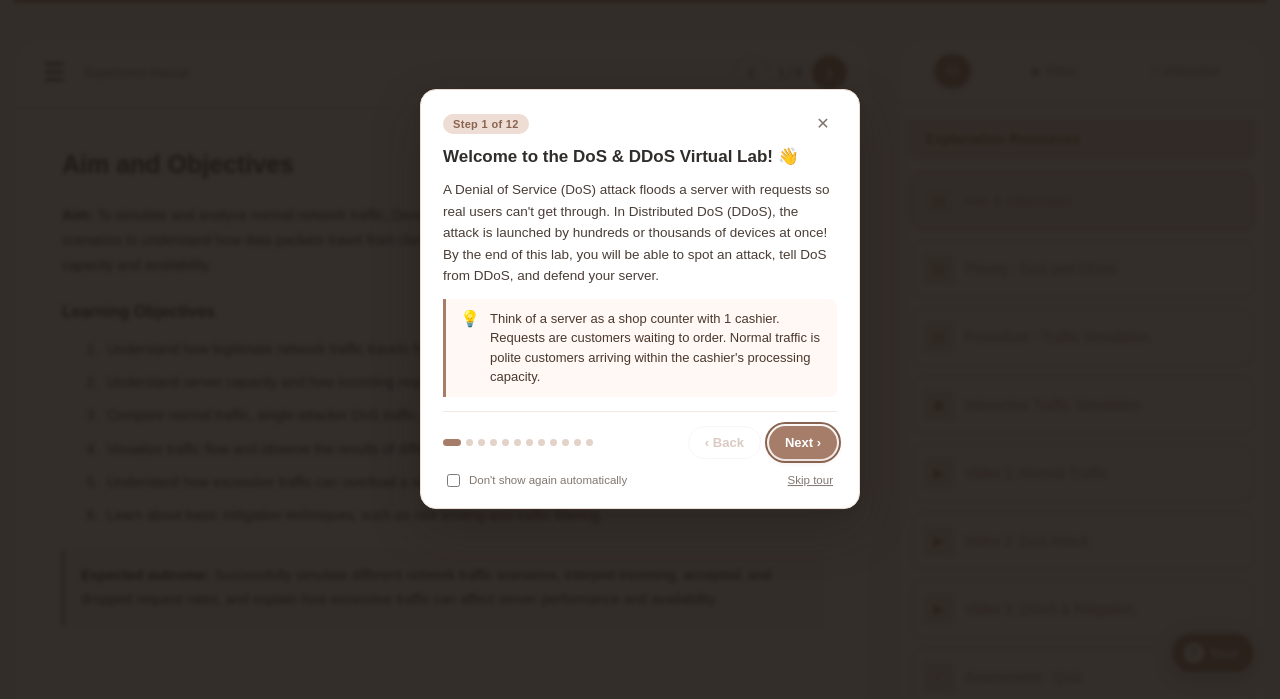
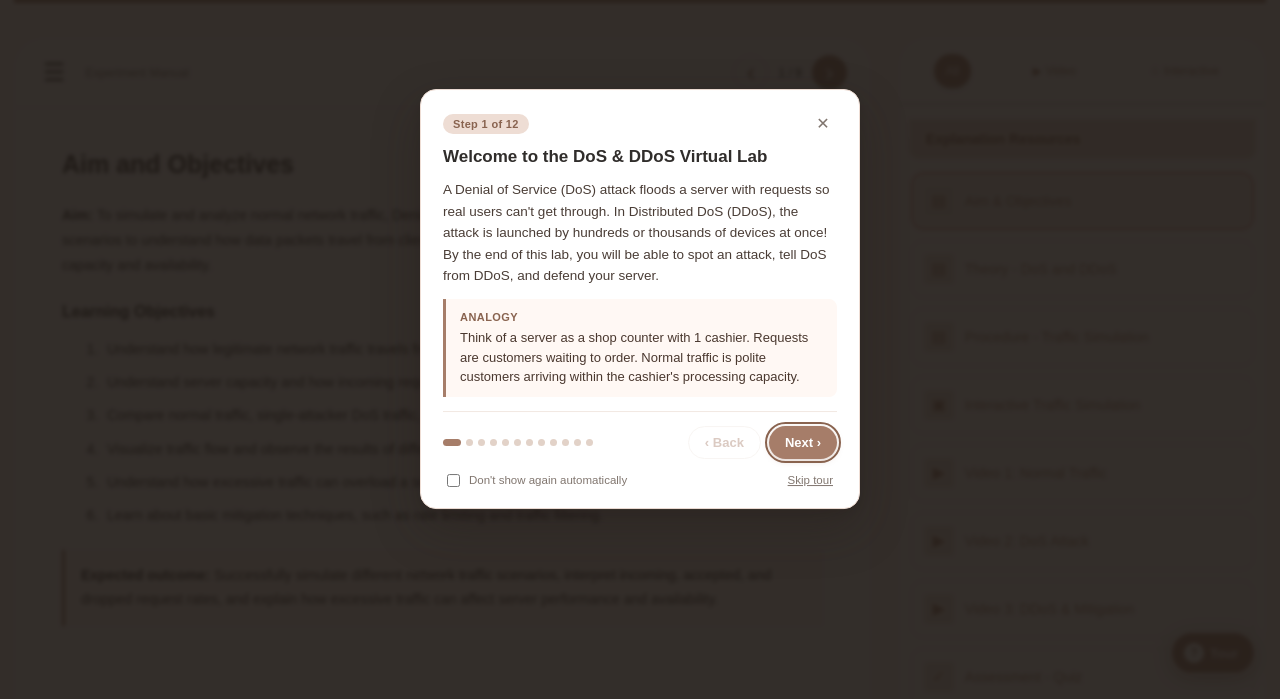
Before and after one commit to Xombi17/css-virtual-lab, a plain HTML site: page frontend/index.html in a window 1280 px wide. Shown: the part 101-800 px from the top of the page. Drawn offline with Linux system fonts and the light colour scheme.

Commit message:
style: remove all emojis from tour and learning path

```diff
--- a/frontend/index.html
+++ b/frontend/index.html
@@ -16,7 +16,7 @@
         <p>• Virtual Network Security Lab • DoS & DDoS Simulation</p>
     </div>
     <div class="topbar-actions">
-        <button class="tour-header-button" id="startTourButton" aria-label="Take Guided Tour">💡 Take Tour</button>
+        <button class="tour-header-button" id="startTourButton" aria-label="Take Guided Tour">Take Tour</button>
         <button class="share-button" id="shareButton">↗ Share</button>
     </div>
 </header>
@@ -818,7 +818,7 @@
         <!-- Learning Path Progress Checklist -->
         <div class="learning-path-card" id="learningPathCard" aria-label="Learning Path Progress">
             <div class="learning-path-head">
-                <span class="learning-path-title">🎯 Learning Path</span>
+                <span class="learning-path-title">Learning Path</span>
                 <span class="learning-path-count" id="learningPathCount">0 / 6</span>
             </div>
             <div class="learning-progress-track" role="progressbar" aria-label="Learning progress" aria-valuemin="0" aria-valuemax="100" aria-valuenow="0" id="learningProgressBar">
@@ -854,12 +854,14 @@
             <h3 class="tour-title" id="tourTitle">Welcome to the Lab!</h3>
             <p class="tour-text" id="tourText"></p>
             <div class="tour-analogy-box" id="tourAnalogyBox" hidden>
-                <span class="tour-analogy-icon" aria-hidden="true">💡</span>
-                <span class="tour-analogy-text" id="tourAnalogyText"></span>
+                <div class="tour-analogy-content">
+                    <span class="tour-analogy-label">Analogy</span>
+                    <span class="tour-analogy-text" id="tourAnalogyText"></span>
+                </div>
             </div>
             <div class="tour-finish-actions" id="tourFinishActions" hidden>
-                <button type="button" class="tour-finish-btn primary" id="tourStartSimBtn">🎮 Start with the Simulation</button>
-                <button type="button" class="tour-finish-btn secondary" id="tourStartAimBtn">📖 Start from Aim & Objectives</button>
+                <button type="button" class="tour-finish-btn primary" id="tourStartSimBtn">Start with the Simulation</button>
+                <button type="button" class="tour-finish-btn secondary" id="tourStartAimBtn">Start from Aim & Objectives</button>
             </div>
         </div>
         <div class="tour-card-footer" id="tourStandardFooter">
--- a/frontend/script.js
+++ b/frontend/script.js
@@ -2219,7 +2219,7 @@ function updateLearningPathUI(visitedList) {
     const pct = Math.round((completed / total) * 100);
 
     if (countEl) {
-        countEl.textContent = completed === total ? "🎉 All 6 Done!" : `${completed} / ${total}`;
+        countEl.textContent = completed === total ? "All 6 Completed" : `${completed} / ${total}`;
     }
     if (fillEl) {
         fillEl.style.width = `${pct}%`;
@@ -2271,39 +2271,39 @@ const tourSteps = [
     {
         id: "welcome",
         selector: null,
-        title: "Welcome to the DoS & DDoS Virtual Lab! 👋",
+        title: "Welcome to the DoS & DDoS Virtual Lab",
         text: "A Denial of Service (DoS) attack floods a server with requests so real users can't get through. In Distributed DoS (DDoS), the attack is launched by hundreds or thousands of devices at once! By the end of this lab, you will be able to spot an attack, tell DoS from DDoS, and defend your server.",
         analogy: "Think of a server as a shop counter with 1 cashier. Requests are customers waiting to order. Normal traffic is polite customers arriving within the cashier's processing capacity."
     },
     {
         id: "header",
         selector: ".topbar",
-        title: "Navigation & Quick Actions 🧭",
+        title: "Navigation & Quick Actions",
         text: "The header shows your subject and course. Use the back arrow (←) to return to the laboratory list, or the Share button (↗) to copy a direct link to this experiment for your lab partner."
     },
     {
         id: "navigator",
         selector: ".toolbar",
-        title: "Experiment Manual & Page Navigator 📖",
+        title: "Experiment Manual & Page Navigator",
         text: "This workbook guides you step-by-step through the lab curriculum. Use the '‹' and '›' buttons or check the page counter (e.g. 1 / 9) to advance sequentially through the chapters."
     },
     {
         id: "menu",
         selector: "#menuButton",
-        title: "Sidebar Menu Toggle ☰",
+        title: "Sidebar Menu Toggle",
         text: "Click this hamburger menu button anytime to collapse the sidebar for a distraction-free, full-width simulation view. Click it again to bring the sidebar back."
     },
     {
         id: "sidebar",
         selector: "#resourcesPanel",
-        title: "Explanation Resources & Filter Tabs 📑",
+        title: "Explanation Resources & Filter Tabs",
         text: "Your complete curriculum directory! Filter resources with the All, Video, and Interactive tabs at the top to quickly jump between study texts, multimedia videos, and interactive simulations."
     },
     {
         id: "aim",
         selector: '[data-resource="aim"]',
         fallbackSelector: "#aim",
-        title: "Aim & Objectives — What You'll Achieve 🎯",
+        title: "Aim & Objectives — What You'll Achieve",
         text: "Start here to understand the core mission of this experiment: learn how data packets travel across networks, why servers have finite request capacities, and how excess volume affects service availability.",
         onEnter: () => showResource("aim")
     },
@@ -2311,7 +2311,7 @@ const tourSteps = [
         id: "theory",
         selector: '[data-resource="theory"]',
         fallbackSelector: "#theory",
-        title: "Theory — Understand Concepts First 📚",
+        title: "Theory — Understand Concepts First",
         text: "Explore network capacity, packet flow models, request queuing, and the key architectural differences between single-source DoS and distributed DDoS attacks.",
         analogy: "DoS is like one aggressive person shouting 1,000 fake orders at the counter. DDoS is a huge hired mob shouting orders from every door at once, completely blocking legitimate customers!",
         onEnter: () => showResource("theory")
@@ -2320,14 +2320,14 @@ const tourSteps = [
         id: "procedure",
         selector: '[data-resource="procedure"]',
         fallbackSelector: "#procedure",
-        title: "Procedure — Step-by-Step Instructions 📋",
+        title: "Procedure — Step-by-Step Instructions",
         text: "Follow these clear steps: set your legitimate traffic rate, choose an attack scenario, and observe packet arrivals, drops, and server capacity utilization.",
         onEnter: () => showResource("procedure")
     },
     {
         id: "simulation",
         selector: "#simulation",
-        title: "Interactive Traffic Simulation — Play & Experiment! 🎮",
+        title: "Interactive Traffic Simulation — Hands-On Testing",
         text: "This is your hands-on laboratory! Adjust customer request rates, test single vs. multi-attacker floods, toggle upstream rate limiting, and watch animated packets flow in real time.",
         analogy: "Rate limiting is like placing a bouncer at the shop entrance: 'Maximum 10 orders per customer!' Greedy attackers get blocked outside while honest shoppers enter freely!",
         onEnter: () => showResource("simulation")
@@ -2336,7 +2336,7 @@ const tourSteps = [
         id: "assessment",
         selector: '[data-resource="assessment"]',
         fallbackSelector: "#assessment",
-        title: "Assessment — Check What You Learned ✍️",
+        title: "Assessment — Quiz & Knowledge Check",
         text: "Test your understanding with 10 interactive questions! Instant feedback highlights correct answers and explains the underlying cybersecurity principles.",
         onEnter: () => showResource("assessment")
     },
@@ -2344,14 +2344,14 @@ const tourSteps = [
         id: "feedback",
         selector: '[data-resource="feedback"]',
         fallbackSelector: "#feedback",
-        title: "Feedback & References — Tell Us What You Think 💬",
+        title: "Feedback & References",
         text: "Review trusted cybersecurity references from Cloudflare and textbooks, and submit your local feedback on this virtual lab experiment.",
         onEnter: () => showResource("feedback")
     },
     {
         id: "finish",
         selector: null,
-        title: "🎉 You're Ready to Explore!",
+        title: "You are Ready to Explore!",
         text: "You know where everything is. You can jump straight into the live interactive simulation to launch an attack scenario, or start reading sequentially from Aim & Objectives.",
         isFinish: true
     }
@@ -2519,7 +2519,7 @@ function renderTourStep(stepIndex) {
             backBtn.disabled = stepIndex === 0;
         }
         if (nextBtn) {
-            nextBtn.textContent = stepIndex === tourSteps.length - 2 ? "Finish 🎉" : "Next ›";
+            nextBtn.textContent = stepIndex === tourSteps.length - 2 ? "Finish" : "Next ›";
         }
     }
 
--- a/frontend/style.css
+++ b/frontend/style.css
@@ -1759,8 +1759,7 @@ body.menu-collapsed .resources { display: none; }
 }
 
 .tour-analogy-box {
-    display: flex;
-    gap: 10px;
+    display: block;
     background: #fff8f4;
     border-left: 3.5px solid var(--brown);
     border-radius: 0 8px 8px 0;
@@ -1771,14 +1770,23 @@ body.menu-collapsed .resources { display: none; }
     color: #4a382f;
 }
 
-.tour-analogy-icon {
-    font-size: 16px;
-    flex-shrink: 0;
-    line-height: 1.3;
+.tour-analogy-content {
+    display: flex;
+    flex-direction: column;
+    gap: 3px;
+}
+
+.tour-analogy-label {
+    font-size: 11px;
+    font-weight: 700;
+    text-transform: uppercase;
+    letter-spacing: 0.04em;
+    color: var(--brown-dark);
 }
 
 .tour-analogy-text {
-    flex: 1;
+    font-size: 13px;
+    line-height: 1.5;
 }
 
 .tour-analogy-box[hidden],
```
